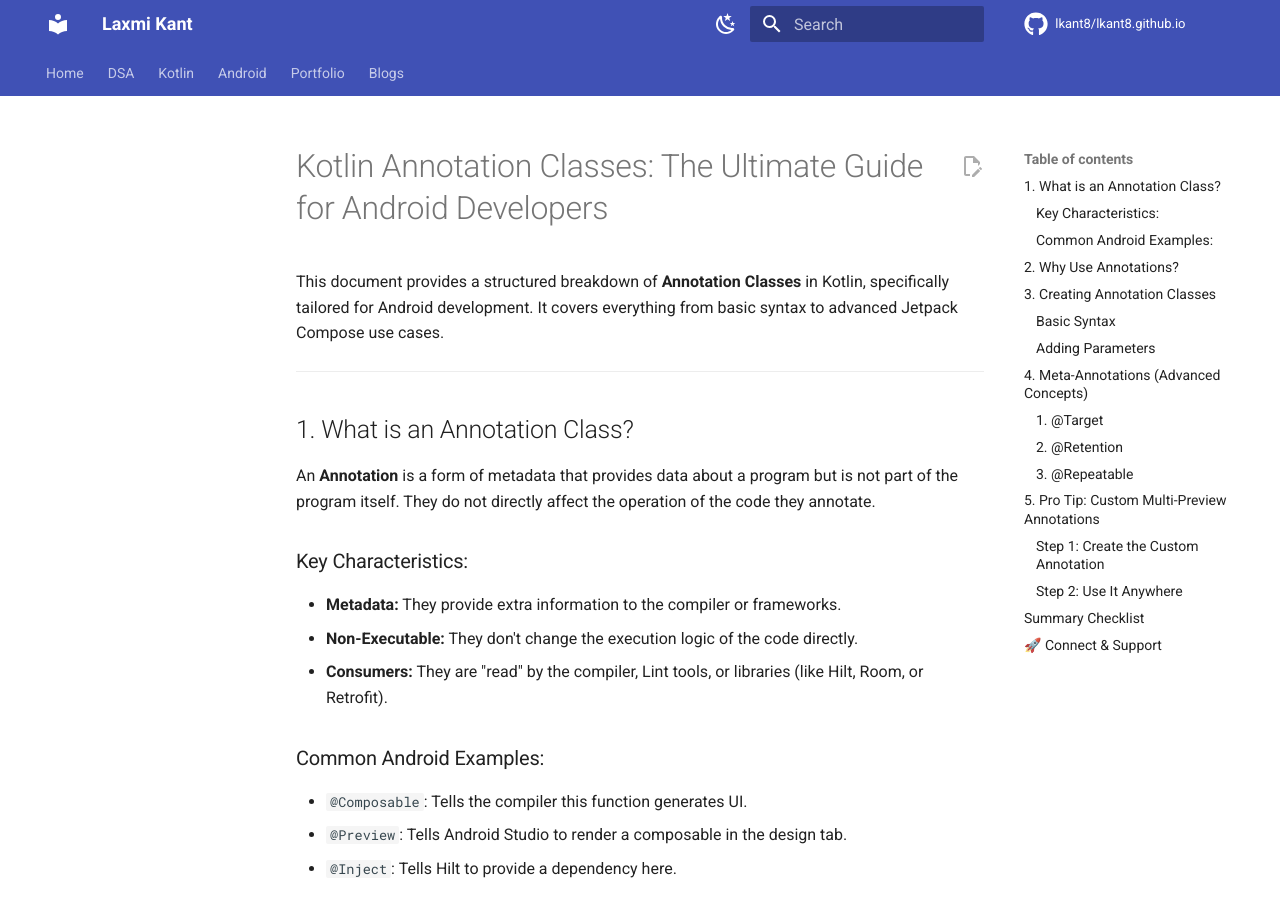
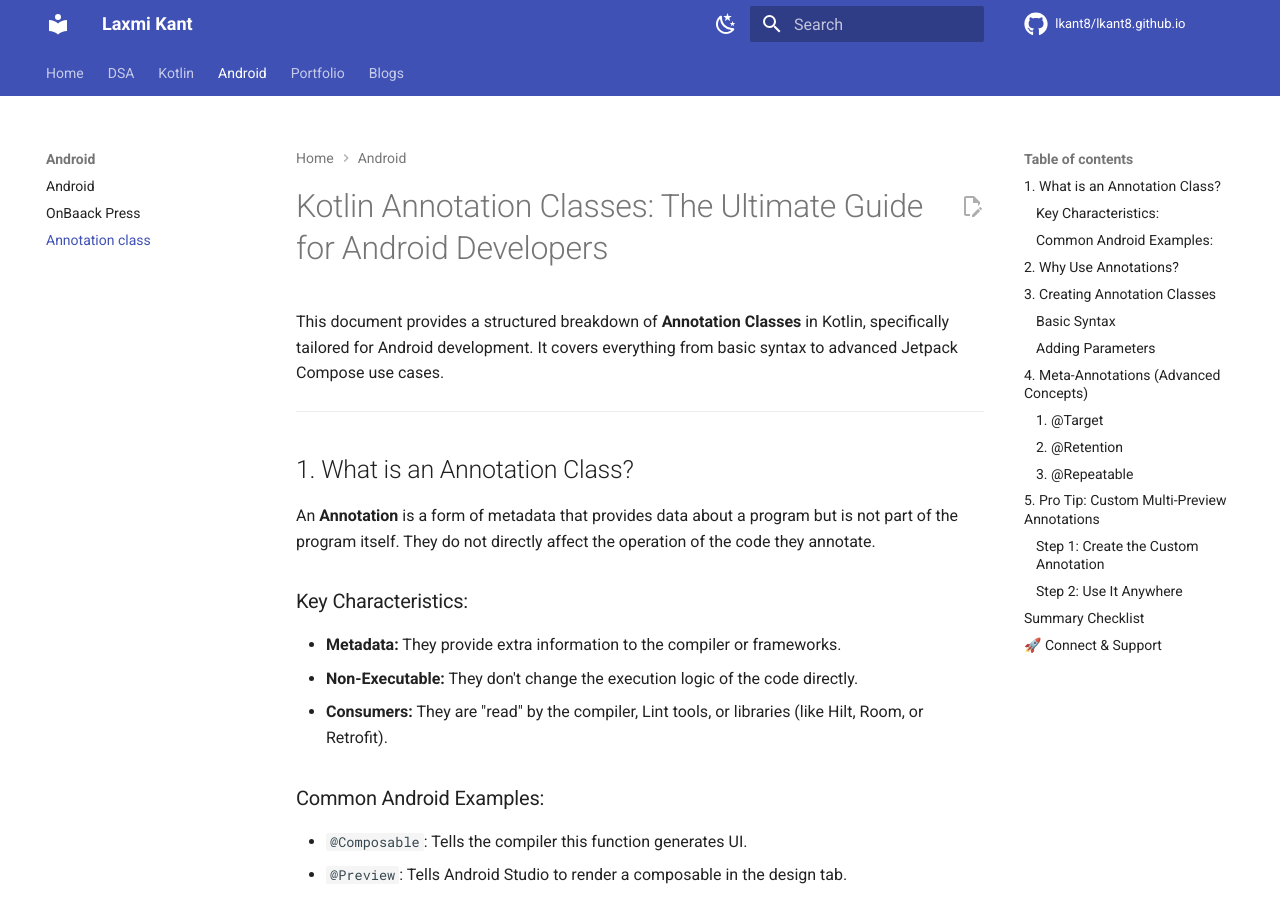
Before and after one commit to lkant8/lkant8.github.io, an MkDocs documentation site: the page built from docs/android/annotation.md, in a window 1280 px wide and 900 px high. Built offline with MkDocs 1.6.1 and Material for MkDocs 9.7.7, drawn with Linux system fonts in a browser that asks for light colours; comment, search, counter and statistics services are not loaded.

Commit message:
annotation class added

```diff
--- a/mkdocs.yml
+++ b/mkdocs.yml
@@ -88,7 +88,7 @@ nav:
   - Android:
     - android/index.md
     - OnBaack Press: android/onbackpress.md
-    - Annotation class: android/Annotation.md
+    - Annotation class: android/annotation.md
   - Portfolio:
     - portfolio/index.md
     - About: portfolio/about.md
```
